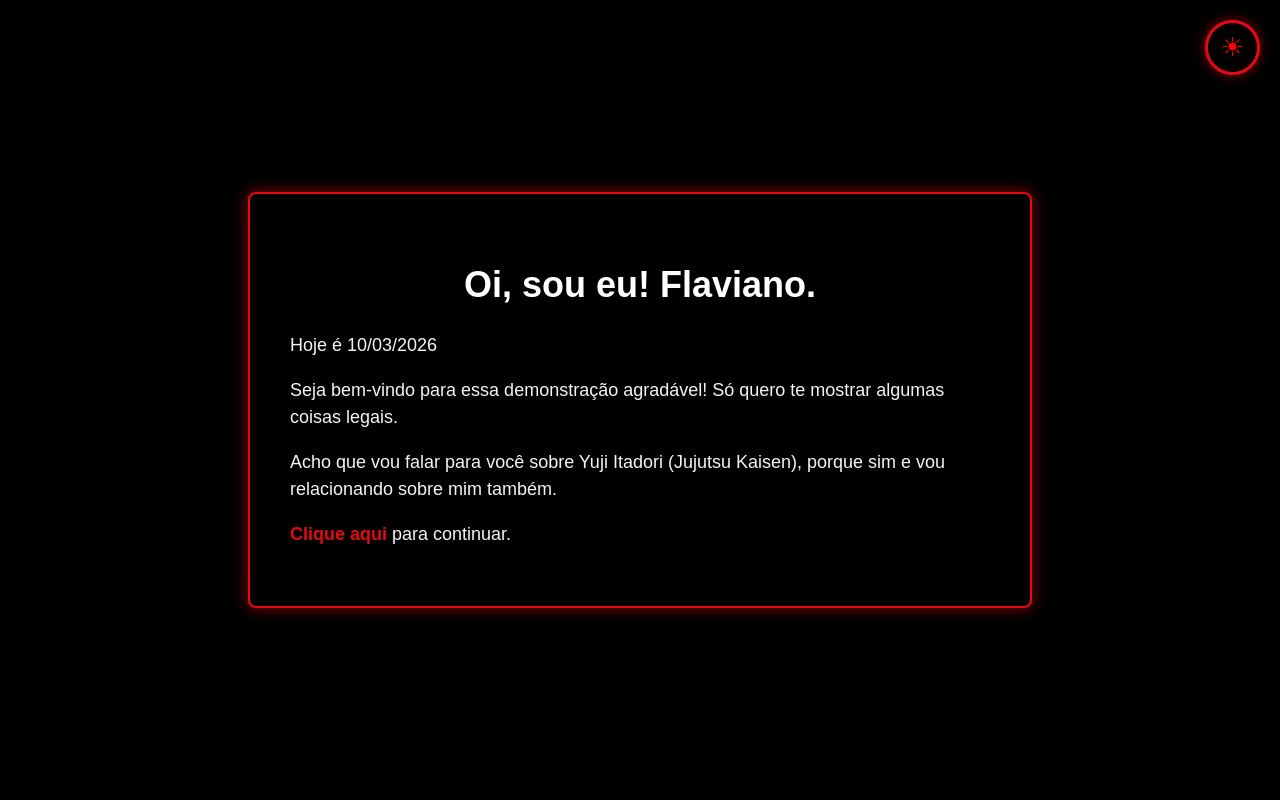
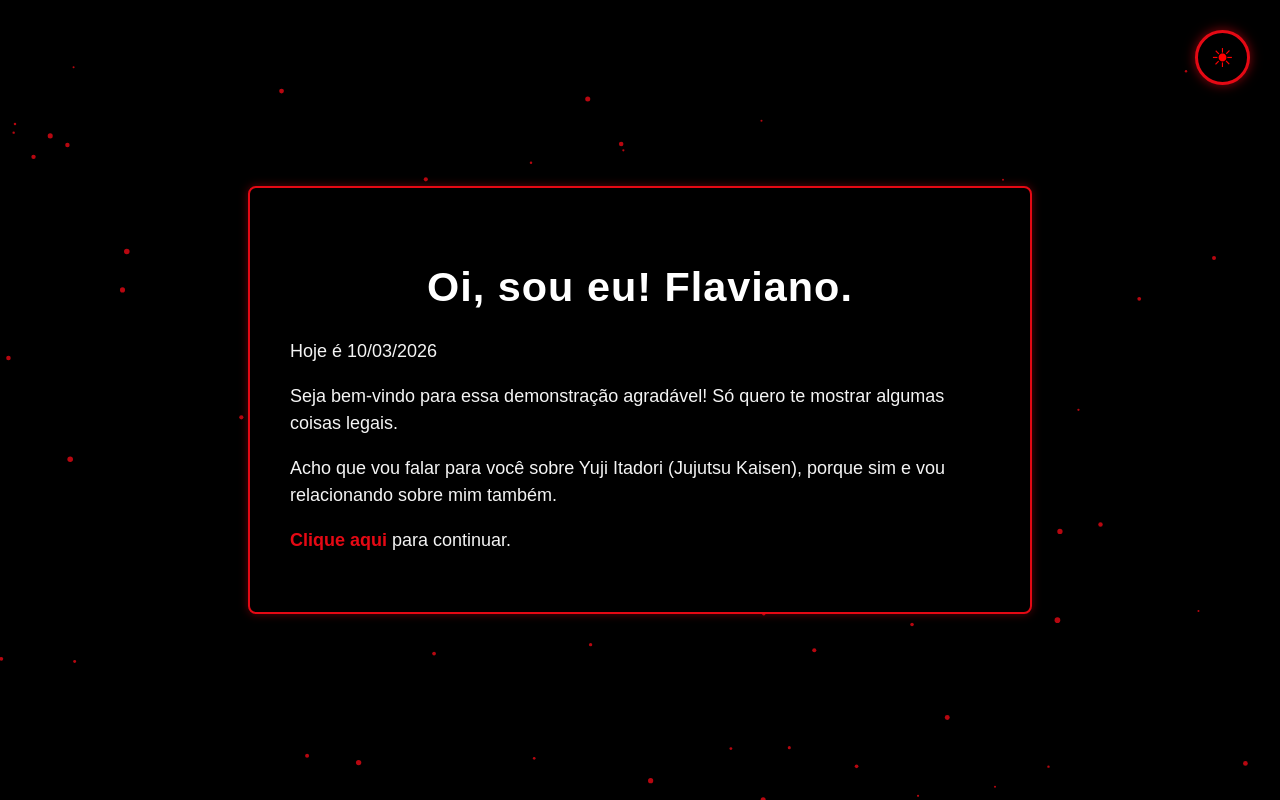
Before and after one commit to flavianorodrigues147-a11y/MeAndYujiItadori, a plain HTML site: page index.html in a window 1280 px wide. Drawn offline with Linux system fonts and the light colour scheme.

Commit message:
atualização 1.2

```diff
--- a/css/style.css
+++ b/css/style.css
@@ -14,7 +14,8 @@ body {
 
 h1 {
     text-align: center;
-    font-size: 2em;
+    font-size: 2.3em;
+    letter-spacing: 1px;
     margin-bottom: 20px;
     color: #fff; /* título branco para destaque */
 }
@@ -28,11 +29,12 @@ h1 {
 }
 
 .card {
+
     border: 2px solid #e50914; /* vermelho vibrante */
-    padding: 30px;
+    padding: 40px;
     width: 600px;
     background: #000000; /* caixa escura */
-    box-shadow: 0 0 15px rgba(229, 9, 20, 0.6); /* brilho vermelho */
+    animation: brilho-card 2.5s infinite alternate;
     border-radius: 8px; /* cantos arredondados para suavizar */
     line-height: 1.5; /* melhora leitura */
 }
@@ -97,9 +99,10 @@ a:hover {
 }
 
 .botao-tema {
+    box-shadow: 0 0 15px rgba(229, 9, 20, 0.7);
     position: fixed;
-    top: 20px;
-    right: 20px;
+    top: 30px;
+    right: 30px;
     background: #000;
     border: 2px solid #e50914;
     border-radius: 50%;
@@ -137,18 +140,27 @@ footer p {
 #tema {
     width: 55px;
     height: 55px;
-    border-radius: 50%; /* deixa redondo */
+    border-radius: 50%;
     border: 3px solid #e50914;
     background: #000000;
     color: #ff0000;
-    font-size: 26px;
+
     display: flex;
     align-items: center;
     justify-content: center;
+
+    font-size: 26px;
+    line-height: 1;
+
     cursor: pointer;
-
     transition: all 0.3s ease;
     box-shadow: 0 0 12px rgba(229, 9, 20, 0.6);
+}
+
+#tema span {
+    display: flex;
+    align-items: center;
+    justify-content: center;
 }
 
 #tema:hover {
@@ -157,3 +169,48 @@ footer p {
     transform: scale(1.15);
     box-shadow: 0 0 20px rgba(229, 9, 20, 0.9);
 }
+
+/* animação de troca de página */
+
+body {
+    transition: opacity 0.35s ease, transform 0.35s ease;
+}
+
+body.saindo {
+    opacity: 0;
+    transform: translateX(-40px);
+}
+
+body.entrando {
+    opacity: 0;
+    transform: translateX(40px);
+}
+
+@keyframes brilho-card {
+
+    0% {
+        box-shadow: 0 0 10px rgba(229, 9, 20, 0.4);
+    }
+
+    50% {
+        box-shadow: 0 0 25px rgba(229, 9, 20, 0.9);
+    }
+
+    100% {
+        box-shadow: 0 0 10px rgba(229, 9, 20, 0.4);
+    }
+
+}
+
+#particulas {
+    position: fixed;
+    top: 0;
+    left: 0;
+    width: 100%;
+    height: 100%;
+    z-index: -1;
+}
+
+nav ul li a:active{
+transform:scale(0.95);
+}
--- a/css/style1.css
+++ b/css/style1.css
@@ -26,7 +26,7 @@ body {
     padding: 40px;
     border: 2px solid #e50914; /* vermelho vibrante */
     background: #000000;
-    box-shadow: 0 0 15px rgba(229, 9, 20, 0.6);
+    animation: brilho-card 2.5s infinite alternate;
     border-radius: 8px;
     line-height: 1.5;
 }
@@ -193,3 +193,48 @@ nav ul li a,
     background: #e50914;
     color: #ffffff;
 }
+
+/* animação de troca de página */
+
+body {
+    transition: opacity 0.35s ease, transform 0.35s ease;
+}
+
+body.saindo {
+    opacity: 0;
+    transform: translateX(-40px);
+}
+
+body.entrando {
+    opacity: 0;
+    transform: translateX(40px);
+}
+
+@keyframes brilho-card {
+
+    0% {
+        box-shadow: 0 0 10px rgba(229, 9, 20, 0.4);
+    }
+
+    50% {
+        box-shadow: 0 0 25px rgba(229, 9, 20, 0.9);
+    }
+
+    100% {
+        box-shadow: 0 0 10px rgba(229, 9, 20, 0.4);
+    }
+
+}
+
+#particulas {
+    position: fixed;
+    top: 0;
+    left: 0;
+    width: 100%;
+    height: 100%;
+    z-index: -1;
+}
+
+nav ul li a:active{
+transform:scale(0.95);
+}
--- a/index.html
+++ b/index.html
@@ -12,9 +12,11 @@
 
 <body>
 
+<canvas id="particulas"></canvas>
+
     <div class="container">
         <div class="card">
-            <button id="tema" class = "botao-tema">🌙</button>
+            <button id="tema" class = "botao-tema"><span>🌙</span></button>
             <h1 id = "titulo">Oi, sou eu! Flaviano.</h1>
             <p id="data"></p>
 
--- a/js/script.js
+++ b/js/script.js
@@ -1,3 +1,10 @@
+document.body.classList.add("entrando");
+
+window.addEventListener("load", () => {
+    document.body.classList.remove("entrando");
+});
+
+
 // Mostrar página com fade quando carregar
 window.addEventListener("load", () => {
     document.body.style.visibility = "visible";
@@ -80,3 +87,74 @@ if (botaoTema) {
     });
 
 }
+
+// animação suave ao trocar de página
+const links = document.querySelectorAll("a");
+
+links.forEach(link => {
+
+    link.addEventListener("click", function(e) {
+
+        const destino = this.href;
+
+        if(destino.startsWith("#") || this.target === "_blank") return;
+
+        e.preventDefault();
+
+        document.body.classList.add("saindo");
+
+        setTimeout(() => {
+            window.location.href = destino;
+        }, 350);
+
+    });
+
+});
+
+const canvas = document.getElementById("particulas");
+const ctx = canvas.getContext("2d");
+
+canvas.width = window.innerWidth;
+canvas.height = window.innerHeight;
+
+let particulas = [];
+
+for (let i = 0; i < 60; i++) {
+    particulas.push({
+        x: Math.random() * canvas.width,
+        y: Math.random() * canvas.height,
+        radius: Math.random() * 2 + 1,
+        speedY: Math.random() * 0.5 + 0.2
+    });
+}
+
+function animarParticulas() {
+
+    ctx.clearRect(0, 0, canvas.width, canvas.height);
+
+    ctx.fillStyle = "rgba(229,9,20,0.8)";
+
+    particulas.forEach(p => {
+
+        ctx.beginPath();
+        ctx.arc(p.x, p.y, p.radius, 0, Math.PI * 2);
+        ctx.fill();
+
+        p.y += p.speedY;
+
+        if (p.y > canvas.height) {
+            p.y = 0;
+            p.x = Math.random() * canvas.width;
+        }
+
+    });
+
+    requestAnimationFrame(animarParticulas);
+}
+
+animarParticulas();
+
+window.addEventListener("resize", () => {
+    canvas.width = window.innerWidth;
+    canvas.height = window.innerHeight;
+});
```
Also changed, not shown: pages/pg1.html (+2 -1 lines), pages/pg2.html (+1 -1 lines), pages/pg3.html (+1 -1 lines), pages/pg4.html (+1 -1 lines).
